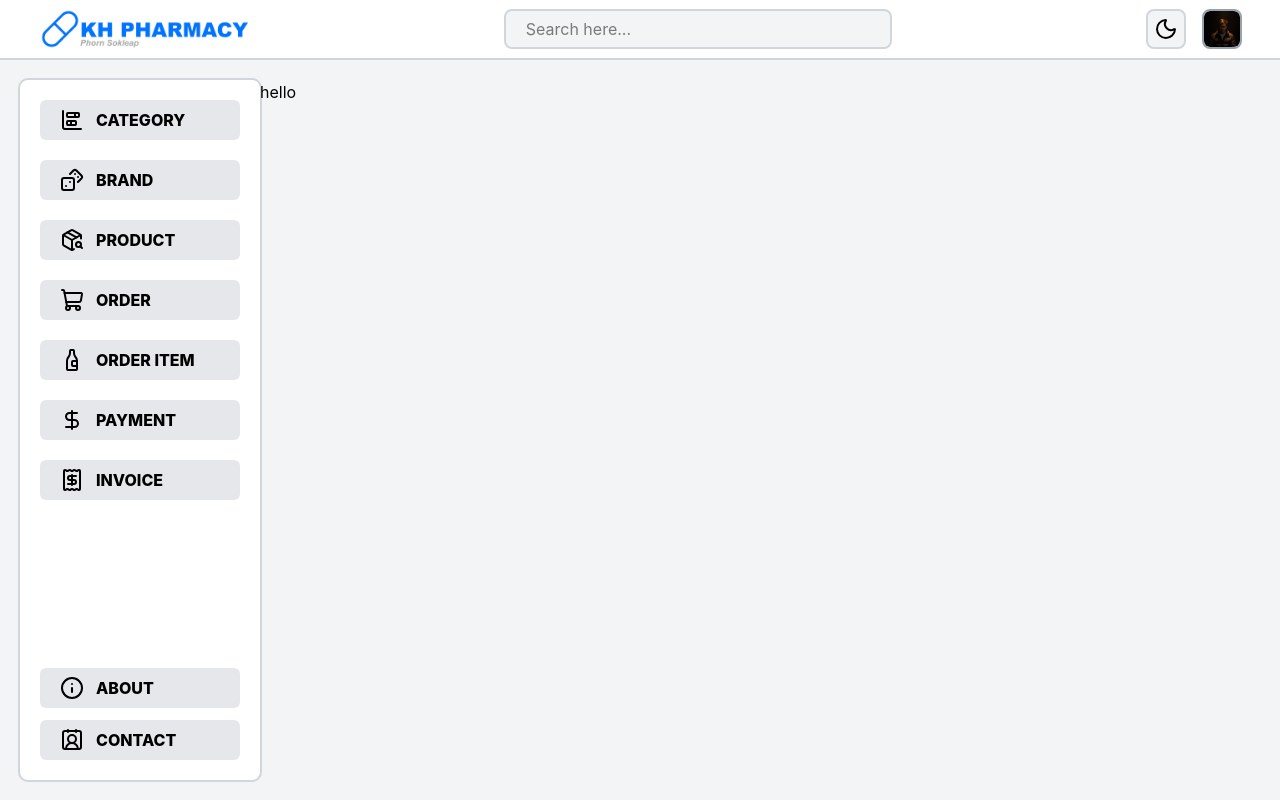
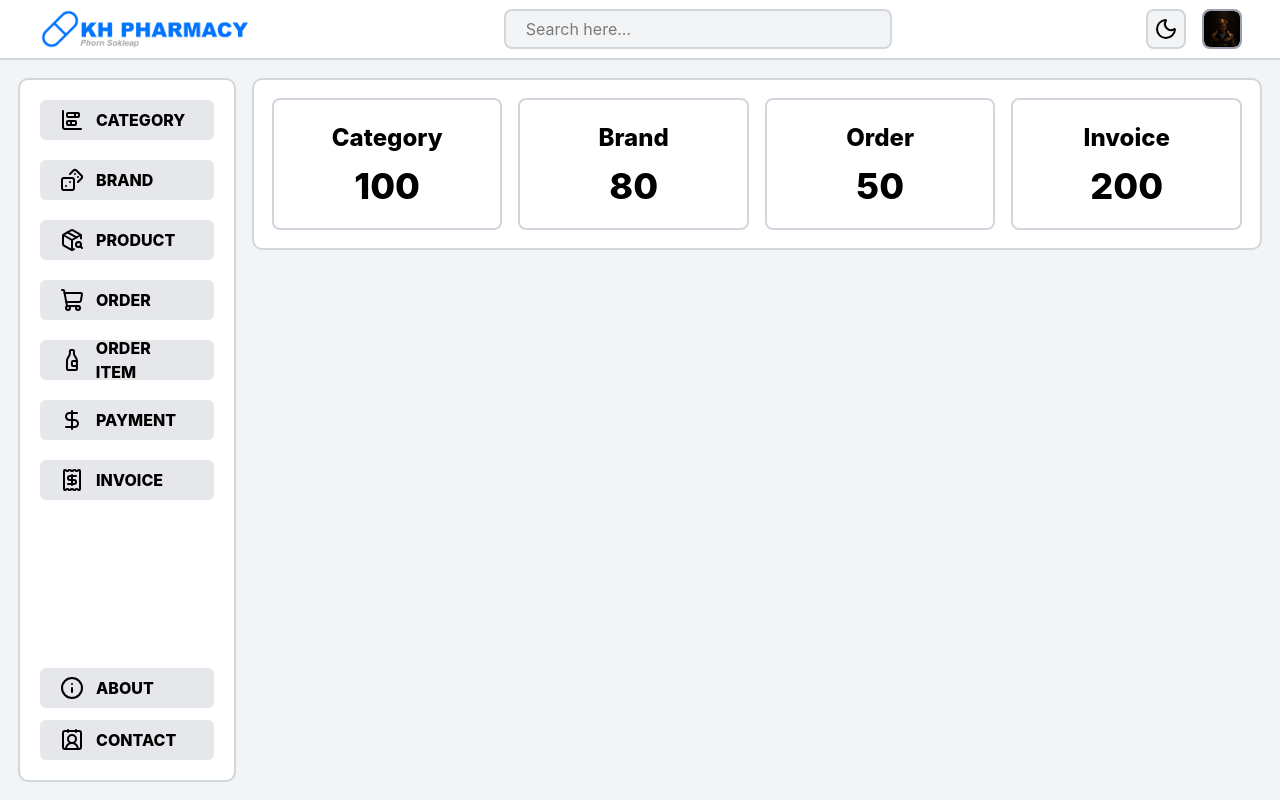
Before and after one commit to sokleapphorn2929/pharmacy-admin, a React (Vite) app: page /admin/dashboard in a window 1280 px wide. Built offline with nearby package versions, Linux system fonts and the light colour scheme.

Commit message:
done count section

```diff
--- a/src/components/Aside.jsx
+++ b/src/components/Aside.jsx
@@ -3,43 +3,43 @@ import React from "react";
 
 export default function Aside() {
   return (
-    <aside className="h-full md:w-60 w-15 bg-white dark:bg-slate-900 rounded-lg outline-2 dark:outline-slate-700 outline-gray-300 overflow-hidden md:px-5 px-2 py-5 flex flex-col">
+    <aside className="h-full md:w-64 w-16 bg-white dark:bg-slate-900 rounded-lg outline-2 dark:outline-slate-700 outline-gray-300 overflow-hidden md:px-5 px-2 py-5 flex flex-col duration-300">
       <div className="w-full h-full rounded-md flex flex-col gap-5">
-        <div className="cursor-pointer w-full h-10 bg-gray-200 dark:bg-slate-700 rounded-md flex md:px-5 justify-center md:justify-start items-center gap-3">
+        <div className="cursor-pointer w-full h-10 bg-gray-200 dark:bg-slate-700 rounded-md flex md:px-5 justify-center md:justify-start items-center gap-3 duration-300">
           <ChartBarStacked/>
           <div className="font-extrabold cursor-pointer hidden md:block">CATEGORY</div>
         </div>
-        <div className="cursor-pointer w-full h-10 bg-gray-200 dark:bg-slate-700 rounded-md flex md:px-5 justify-center md:justify-start items-center gap-3">
+        <div className="cursor-pointer w-full h-10 bg-gray-200 dark:bg-slate-700 rounded-md flex md:px-5 justify-center md:justify-start items-center gap-3 duration-300">
           <Dices />
           <div className="font-extrabold cursor-pointer hidden md:block">BRAND</div>
         </div>
-        <div className="cursor-pointer w-full h-10 bg-gray-200 dark:bg-slate-700 rounded-md flex md:px-5 justify-center md:justify-start items-center gap-3">
+        <div className="cursor-pointer w-full h-10 bg-gray-200 dark:bg-slate-700 rounded-md flex md:px-5 justify-center md:justify-start items-center gap-3 duration-300">
           <PackageSearch />
           <div className="font-extrabold cursor-pointer hidden md:block">PRODUCT</div>
         </div>
-        <div className="cursor-pointer w-full h-10 bg-gray-200 dark:bg-slate-700 rounded-md flex md:px-5 justify-center md:justify-start items-center gap-3">
+        <div className="cursor-pointer w-full h-10 bg-gray-200 dark:bg-slate-700 rounded-md flex md:px-5 justify-center md:justify-start items-center gap-3 duration-300">
           <ShoppingCart />
           <div className="font-extrabold cursor-pointer hidden md:block">ORDER</div>
         </div>
-        <div className="cursor-pointer w-full h-10 bg-gray-200 dark:bg-slate-700 rounded-md flex md:px-5 justify-center md:justify-start items-center gap-3">
+        <div className="cursor-pointer w-full h-10 bg-gray-200 dark:bg-slate-700 rounded-md flex md:px-5 justify-center md:justify-start items-center gap-3 duration-300">
           <BottleWine />
           <div className="font-extrabold cursor-pointer hidden md:block">ORDER ITEM</div>
         </div>
-        <div className="cursor-pointer w-full h-10 bg-gray-200 dark:bg-slate-700 rounded-md flex md:px-5 justify-center md:justify-start items-center gap-3">
+        <div className="cursor-pointer w-full h-10 bg-gray-200 dark:bg-slate-700 rounded-md flex md:px-5 justify-center md:justify-start items-center gap-3 duration-300">
           <DollarSign />
           <div className="font-extrabold cursor-pointer hidden md:block">PAYMENT</div>
         </div>
-        <div className="cursor-pointer w-full h-10 bg-gray-200 dark:bg-slate-700 rounded-md flex md:px-5 justify-center md:justify-start items-center gap-3">
+        <div className="cursor-pointer w-full h-10 bg-gray-200 dark:bg-slate-700 rounded-md flex md:px-5 justify-center md:justify-start items-center gap-3 duration-300">
           <Receipt />
           <div className="font-extrabold cursor-pointer hidden md:block">INVOICE</div>
         </div>
       </div>
       <div className="flex flex-col gap-3">
-        <div className="cursor-pointer w-full h-10 bg-gray-200 dark:bg-slate-700 rounded-md flex md:px-5 justify-center md:justify-start items-center gap-3">
+        <div className="cursor-pointer w-full h-10 bg-gray-200 dark:bg-slate-700 rounded-md flex md:px-5 justify-center md:justify-start items-center gap-3 duration-300">
           <Info />
           <div className="font-extrabold cursor-pointer hidden md:block">ABOUT</div>
         </div>
-        <div className="cursor-pointer w-full h-10 bg-gray-200 dark:bg-slate-700 rounded-md flex md:px-5 justify-center md:justify-start items-center gap-3">
+        <div className="cursor-pointer w-full h-10 bg-gray-200 dark:bg-slate-700 rounded-md flex md:px-5 justify-center md:justify-start items-center gap-3 duration-300">
           <ContactRound />
           <div className="font-extrabold cursor-pointer hidden md:block">CONTACT</div>
         </div>
--- a/src/components/CountSection.jsx
+++ b/src/components/CountSection.jsx
@@ -1,9 +1,44 @@
-import React from 'react'
+import React from "react";
 
 export default function CountSection() {
   return (
-    <div>
-      <h1>hello</h1>
+    <div className="w-full h-fit bg-white dark:bg-slate-900 rounded-lg outline-2 dark:outline-slate-700 outline-gray-300 overflow-hidden duration-300 md:px-5 px-3 md:py-5 py-3 grid grid-cols-2 md:grid-cols-4 md:gap-5 gap-3">
+      {/* category */}
+      <div className="w-full h-20 md:h-32 bg-white dark:bg-slate-800 outline-2 outline-gray-300 dark:outline-slate-700 rounded-md duration-300 overflow-hidden md:p-5 p-2">
+        <div className="w-full h-full flex flex-col md:gap-3 justify-center">
+          <div className="font-extrabold md:text-2xl text-center">Category</div>
+          <div className="font-extrabold text-center md:text-4xl text-2xl">
+            100
+          </div>
+        </div>
+      </div>
+      {/* brand */}
+      <div className="w-full h-20 md:h-32 bg-white dark:bg-slate-800 outline-2 outline-gray-300 dark:outline-slate-700 rounded-md duration-300 overflow-hidden md:p-5 p-2">
+        <div className="w-full h-full flex flex-col md:gap-3 justify-center">
+          <div className="font-extrabold md:text-2xl text-center">Brand</div>
+          <div className="font-extrabold text-center md:text-4xl text-2xl">
+            80
+          </div>
+        </div>
+      </div>
+      {/* order */}
+      <div className="w-full h-20 md:h-32 bg-white dark:bg-slate-800 outline-2 outline-gray-300 dark:outline-slate-700 rounded-md duration-300 overflow-hidden md:p-5 p-2">
+        <div className="w-full h-full flex flex-col md:gap-3 justify-center">
+          <div className="font-extrabold md:text-2xl text-center">Order</div>
+          <div className="font-extrabold text-center md:text-4xl text-2xl">
+            50
+          </div>
+        </div>
+      </div>
+      {/* invoice */}
+      <div className="w-full h-20 md:h-32 bg-white dark:bg-slate-800 outline-2 outline-gray-300 dark:outline-slate-700 rounded-md duration-300 overflow-hidden md:p-5 p-2">
+        <div className="w-full h-full flex flex-col md:gap-3 justify-center">
+          <div className="font-extrabold md:text-2xl text-center">Invoice</div>
+          <div className="font-extrabold text-center md:text-4xl text-2xl">
+            200
+          </div>
+        </div>
+      </div>
     </div>
-  )
+  );
 }
--- a/src/pages/Dashboard.jsx
+++ b/src/pages/Dashboard.jsx
@@ -4,7 +4,7 @@ import CountSection from '../components/CountSection'
 
 export default function Dashboard() {
   return (
-    <div className='pt-20 pb-5 px-5 w-full h-screen flex'>
+    <div className='pt-20 pb-5 px-5 w-full h-screen flex md:gap-5 gap-3'>
       <Aside/>
       <CountSection/>
     </div>
```
